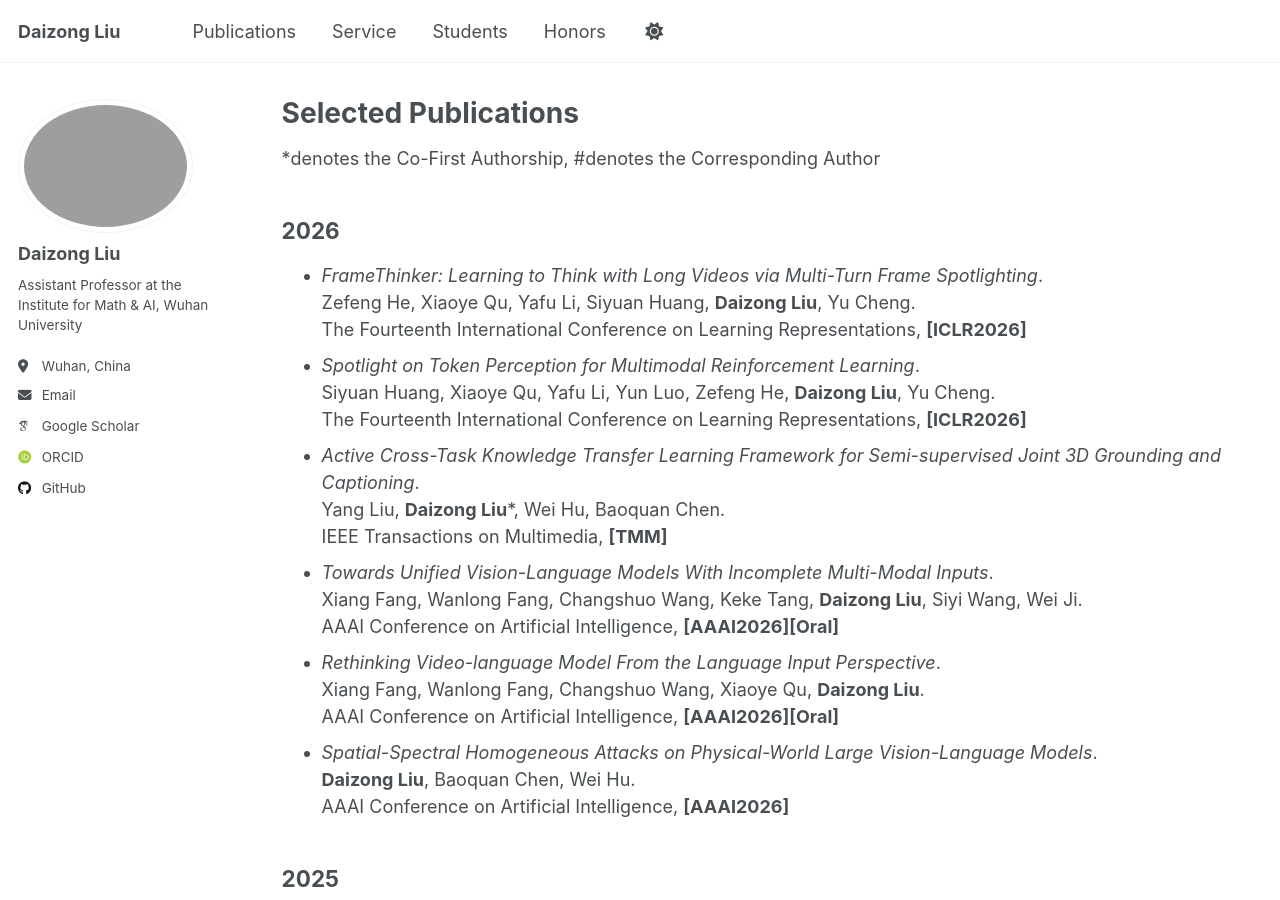
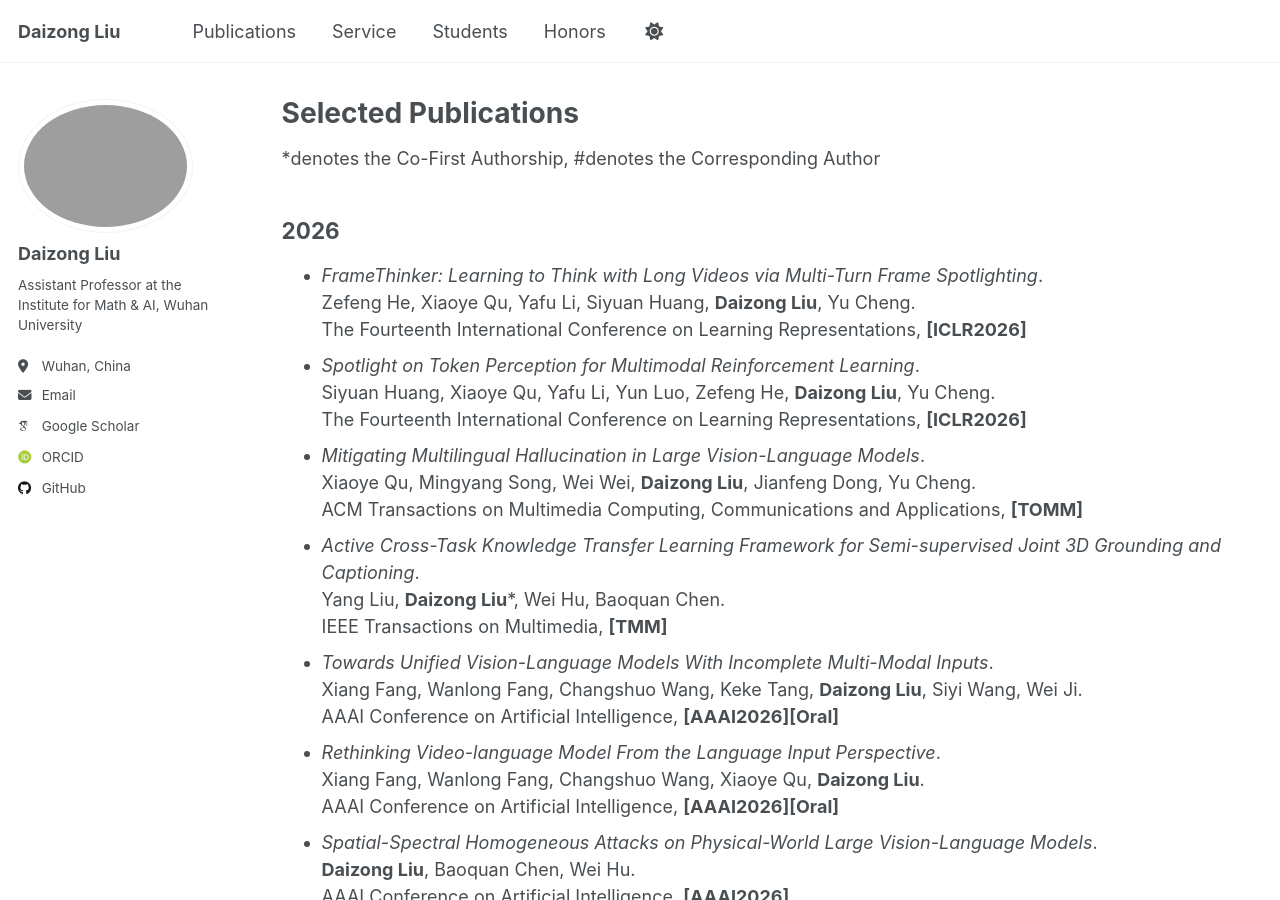
Before and after one commit to liudaizong/liudaizong.github.io, a Jekyll site: the page built from _pages/publications.md, in a window 1280 px wide and 900 px high. Built offline with Jekyll 4.4.1, drawn with Linux system fonts in a browser that asks for light colours; some web fonts are replaced.

Commit message:
Update publications.md

```diff
--- a/_pages/publications.md
+++ b/_pages/publications.md
@@ -9,6 +9,7 @@ author_profile: true
 ## 2026
 * *FrameThinker: Learning to Think with Long Videos via Multi-Turn Frame Spotlighting*.<br/> Zefeng He, Xiaoye Qu, Yafu Li, Siyuan Huang, **Daizong Liu**, Yu Cheng.<br/> The Fourteenth International Conference on Learning Representations, **[ICLR2026]**
 * *Spotlight on Token Perception for Multimodal Reinforcement Learning*.<br/> Siyuan Huang, Xiaoye Qu, Yafu Li, Yun Luo, Zefeng He, **Daizong Liu**, Yu Cheng.<br/> The Fourteenth International Conference on Learning Representations, **[ICLR2026]**
+* *Mitigating Multilingual Hallucination in Large Vision-Language Models*.<br/> Xiaoye Qu, Mingyang Song, Wei Wei, **Daizong Liu**, Jianfeng Dong, Yu Cheng.<br/> ACM Transactions on Multimedia Computing, Communications and Applications, **[TOMM]**
 * *Active Cross-Task Knowledge Transfer Learning Framework for Semi-supervised Joint 3D Grounding and Captioning*.<br/> Yang Liu, **Daizong Liu***, Wei Hu, Baoquan Chen.<br/> IEEE Transactions on Multimedia, **[TMM]**
 * *Towards Unified Vision-Language Models With Incomplete Multi-Modal Inputs*.<br/> Xiang Fang, Wanlong Fang, Changshuo Wang, Keke Tang, **Daizong Liu**, Siyi Wang, Wei Ji.<br/> AAAI Conference on Artificial Intelligence, **[AAAI2026][Oral]**
 * *Rethinking Video-language Model From the Language Input Perspective*.<br/> Xiang Fang, Wanlong Fang, Changshuo Wang, Xiaoye Qu, **Daizong Liu**.<br/> AAAI Conference on Artificial Intelligence, **[AAAI2026][Oral]**
```
